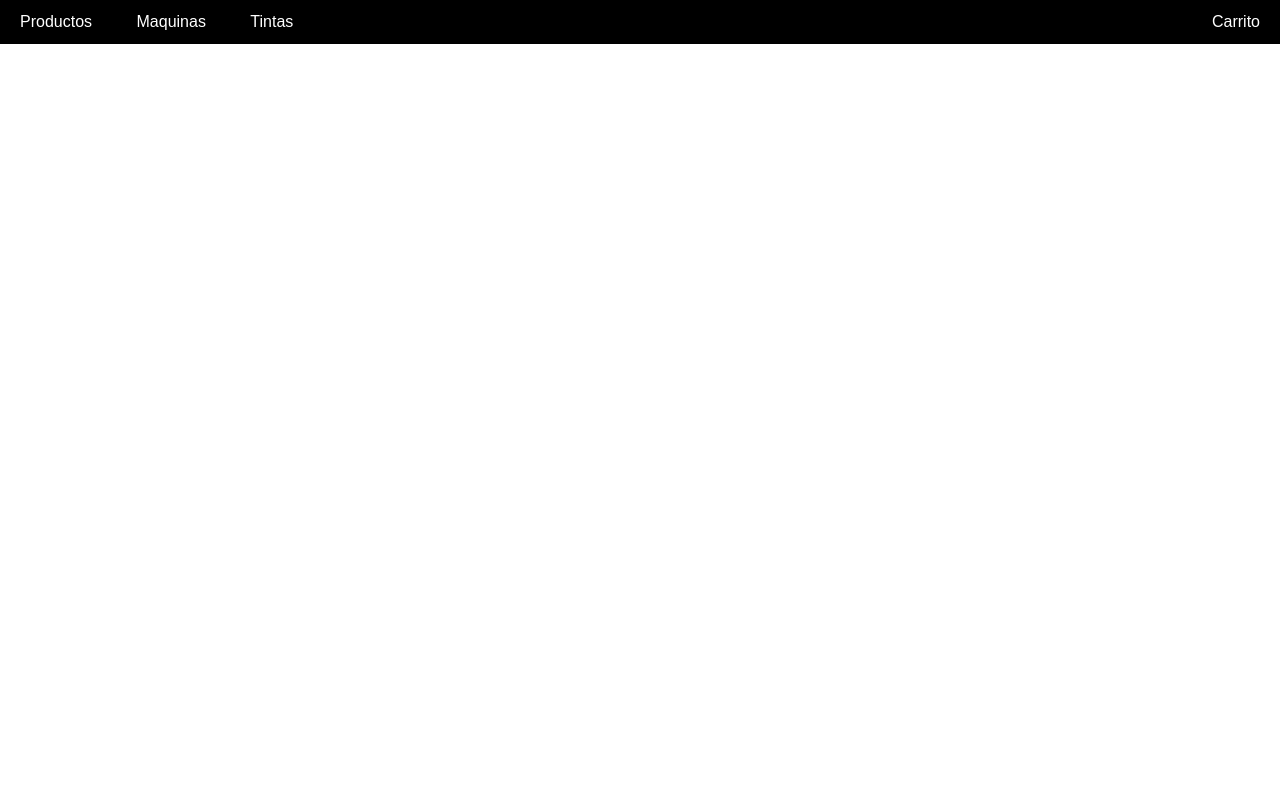
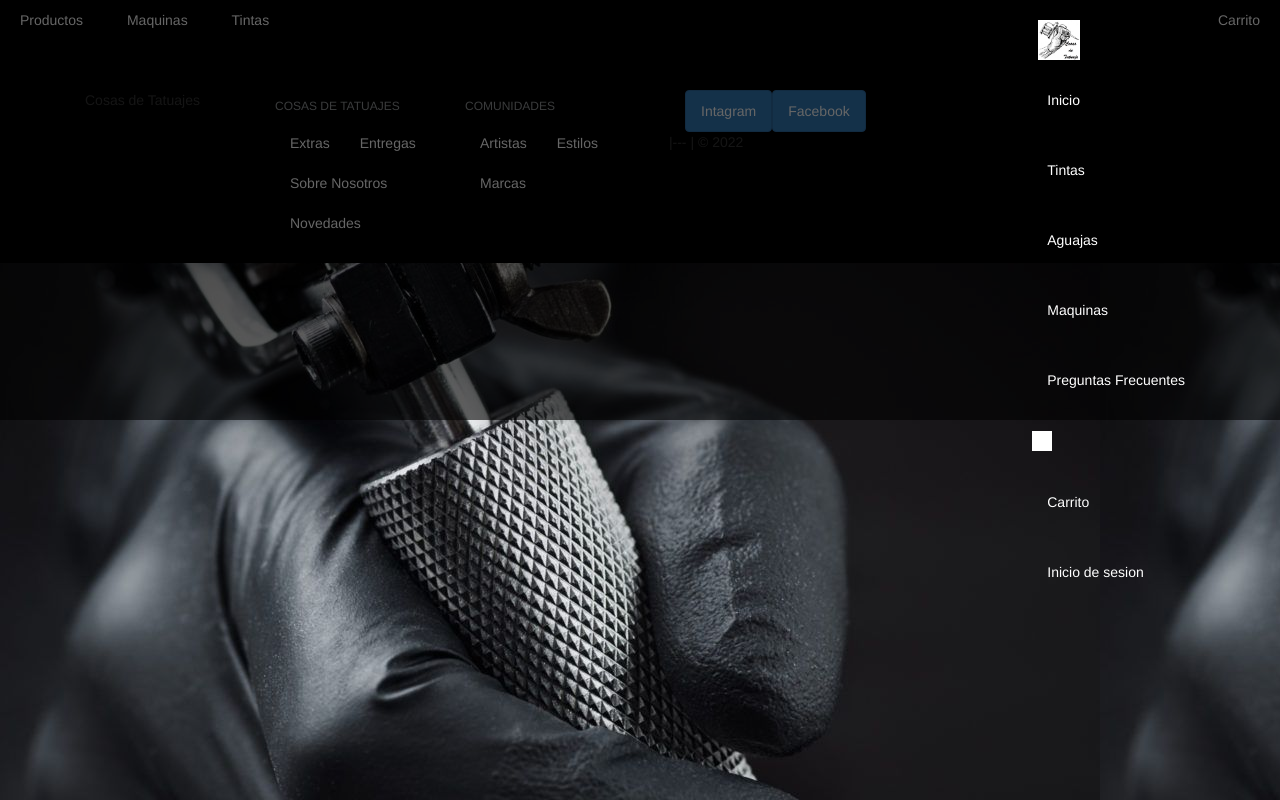
Before and after one commit to kevinsavala/UAA_ISC_5C_ProyectoFinalWeb, a PHP site: page /cursophp/tienda/Productos.php in a window 1280 px wide. Run offline with PHP 8.4, Linux system fonts and the light colour scheme; data that the repository does not hold is empty; some libraries are stand-ins or nearby versions.

Commit message:
Menu principal a tienda
Agregue el menu principal y el footer a la tienda, aun no se muestra correctamente

```diff
--- a/index.php
+++ b/index.php
@@ -48,7 +48,7 @@
           <li><a href="../WixProyectoFinal/Preguntas.php">Preguntas Frecuentes</a></li>
           <li class="divisor" role="separator"></li>
 
-          <li><a href="">Carrito</a></li>
+          <li><a href="tienda/Productos.php">Tienda</a></li>
           <li><a href="">Inicio de sesion</a></li>
         </ul>
       </div>
@@ -197,7 +197,7 @@
   </footer>
 
 
-  <!-- jQuery (necessary for Bootstrap's JavaScript plugins) -->
+  !-- jQuery (necessary for Bootstrap's JavaScript plugins) -->
   <script src="https://ajax.googleapis.com/ajax/libs/jquery/1.11.3/jquery.min.js"></script>
   <!-- Include all compiled plugins (below), or include individual files as needed -->
   <script src="bootstrap/js/bootstrap.min.js"></script>
--- /dev/null
+++ b/layout/footer.php
@@ -0,0 +1,68 @@
+
+  <!-- Rodape -->
+  <footer id="rodape">
+    <div class="container">
+      <div class="row">
+
+        <!-- logo -->
+        <div class="col-md-2">
+          <span class="">Cosas de Tatuajes</span>
+        </div>
+
+
+        <div class="col-md-2">
+          <h4>Cosas de tatuajes</h4>
+          <ul class="nav">
+            <li> <a href="#">Extras</a></li>
+            <li> <a href="#">Entregas</a></li>
+            <li> <a href="#">Sobre Nosotros</a></li>
+            <li> <a href="#">Novedades</a></li>
+          </ul>
+        </div>
+
+        <!-- comunidades -->
+        <div class="col-md-2">
+          <h4>Comunidades</h4>
+          <ul class="nav">
+            <li><a href="#">Artistas</a></li>
+            <li><a href="#">Estilos</a></li>
+            <li><a href="#">Marcas</a></li>
+          </ul>
+        </div>
+
+
+
+        <!-- redes solciais -->
+        <div class="col-md-4">
+          <ul class="nav">
+            <li class="item-rede-social">
+              <a href=""><img src="">
+              </a>
+            </li>
+            <li class="item-rede-social">
+              <a href="#" class="btn btn-primary">Intagram</a>
+            </li>
+            <li class="item-rede-social">
+              <a href="#" class="btn btn-primary">Facebook</a>
+            </li>
+          </ul>
+          <a href="" style="margin-right:10px" target="">
+            <img src="">
+          </a>
+
+          <span>
+            <strong style="color: aliceblue"></strong>
+            |<span>---</span> | &copy; 2022
+          </span>
+        </div>
+
+
+      </div><!-- /row -->
+    </div> <!-- /Container -->
+  </footer>
+
+
+  <!-- jQuery (necessary for Bootstrap's JavaScript plugins) -->
+  <script src="https://ajax.googleapis.com/ajax/libs/jquery/1.11.3/jquery.min.js"></script>
+  <!-- Include all compiled plugins (below), or include individual files as needed -->
+  <script src="bootstrap/js/bootstrap.min.js"></script>
--- /dev/null
+++ b/layout/menuprincipal.php
@@ -0,0 +1,41 @@
+
+<nav class="navbar navbar-fixed-top navbar-inverse navbar-transparente">
+    <div class="container">
+
+      <!-- header -->
+      <div class="navbar-header">
+
+
+        <button type="button" class="navbar-toggle collapsed" data-toggle="collapse" data-target="#menu">
+          <span class="sr-only"></span>
+          <span class="icon-bar"></span>
+          <span class="icon-bar"></span>
+          <span class="icon-bar"></span>
+
+        </button>
+
+        <!-- logo-barra -->
+        <a href="index.html" class="navbar-brand">
+          <span class="img-logo">Cosas de Tatuadores</span>
+        </a>
+      </div>
+
+      <!-- navbar -->
+      <div class="collapse navbar-collapse" id="menu">
+        <ul class="nav navbar-nav navbar-right">
+          <li><a href="../WixProyectoFinal/index.php">Inicio</a></li>
+          <li><a href="/Tintas.php">Tintas</a></li>
+          <li><a href="../WixProyectoFinal/Agujas.php">Aguajas</a></li>
+          <li><a href="../WixProyectoFinal/Maquinas.php">Maquinas</a></li>
+          <li><a href="../WixProyectoFinal/Preguntas.php">Preguntas Frecuentes</a></li>
+          <li class="divisor" role="separator"></li>
+
+          <li><a href="../tienda/Productos.php">Carrito</a></li>
+          <li><a href="">Inicio de sesion</a></li>
+        </ul>
+      </div>
+    </div><!-- /Container -->
+  </nav> <!-- /Nav -->
+<script src="https://ajax.googleapis.com/ajax/libs/jquery/1.11.3/jquery.min.js"></script>
+  <!-- Include all compiled plugins (below), or include individual files as needed -->
+  <script src="bootstrap/js/bootstrap.min.js"></script>
--- a/tienda/Productos.php
+++ b/tienda/Productos.php
@@ -4,12 +4,17 @@
     <meta charset="UTF-8">
     <meta name="viewport" content="width=device-width, initial-scale=1.0">
     <meta http-equiv="X-UA-Compatible" content="ie=edge">
-    <title>Document</title>
+    <title>Tienda</title>
     <link href="https://cdn.jsdelivr.net/npm/bootstrap@5.2.3/dist/css/bootstrap.min.css" rel="stylesheet" integrity="sha384-rbsA2VBKQhggwzxH7pPCaAqO46MgnOM80zW1RWuH61DGLwZJEdK2Kadq2F9CUG65" crossorigin="anonymous">
     <link rel="stylesheet" href="css/main.css">
+<!-- Bootstrap -->
+  <link href="../css/Extras.css" rel="stylesheet">
+  <link href="../css/estilo.css" rel="stylesheet">
 </head>
+
 <body>
     <?php
+        include_once('../layout/menuprincipal.php');
         include_once('layout/menu.php');
     ?>
 
@@ -39,7 +44,9 @@
             }
         ?>
     </main>
-
+    <?php
+        include_once('../layout/footer.php');
+    ?>
     <script src="js/main.js"></script>
 </body>
 </html>
```
Also changed, not shown: tienda/categoria1.php (+8 -1 lines), tienda/categoria2.php (+8 -1 lines).
